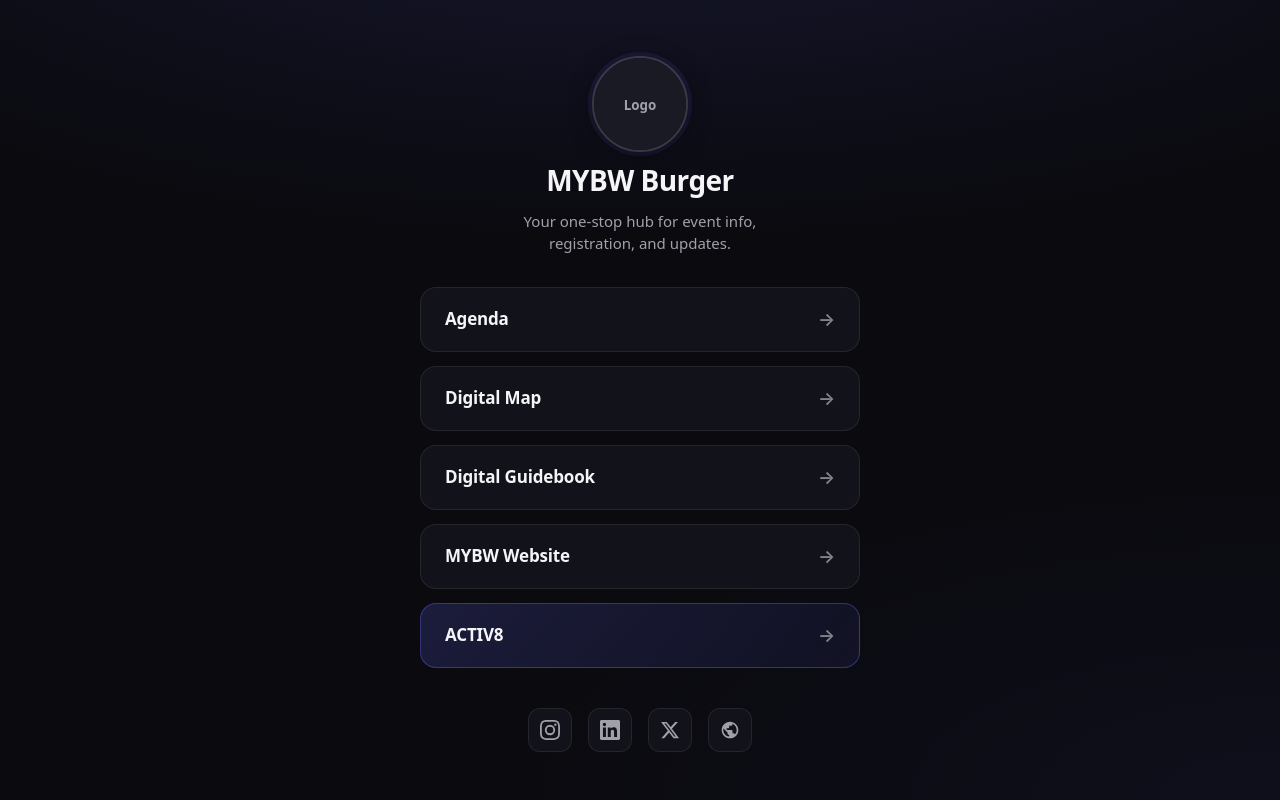
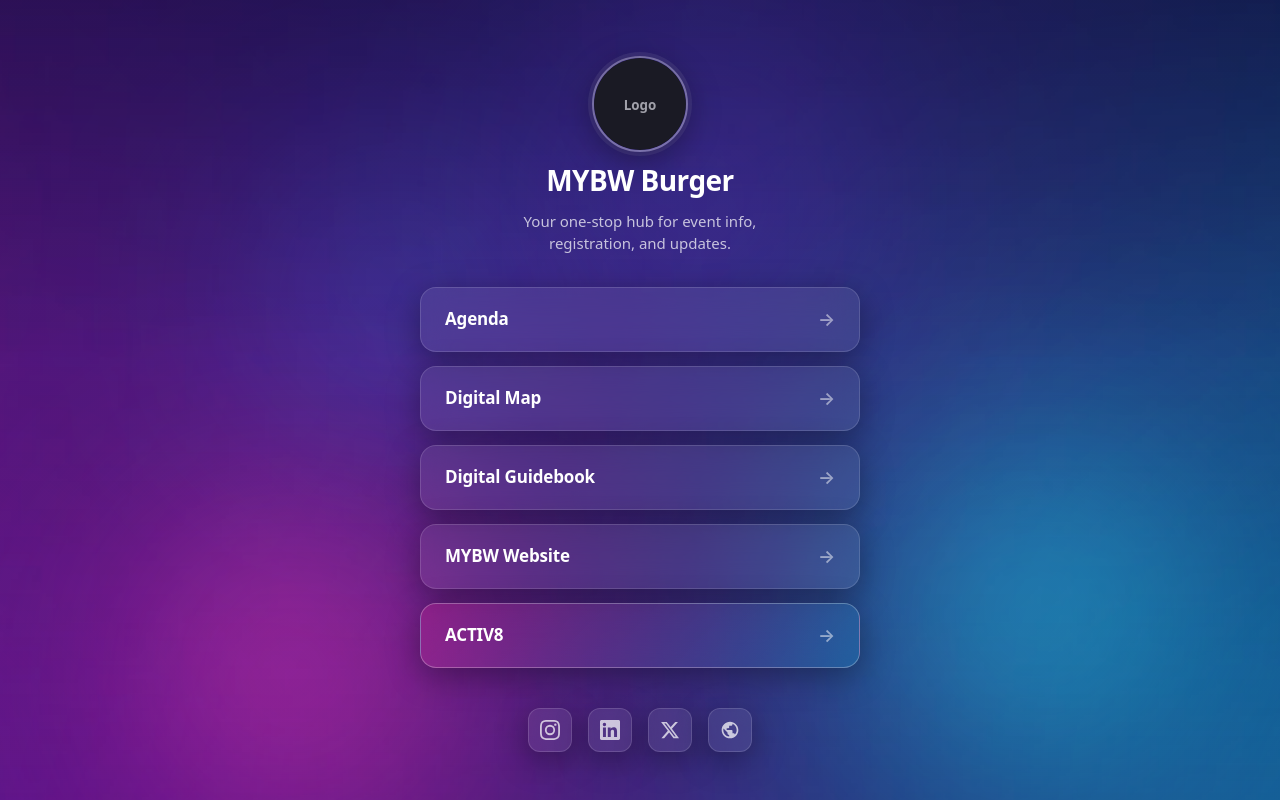
Before and after one commit to koosusan0077/Burger-Menu, a plain HTML site: page index.html in a window 1280 px wide. Drawn offline with Linux system fonts and the light colour scheme.

Commit message:
bg change

```diff
--- a/index.html
+++ b/index.html
@@ -4,11 +4,22 @@
   <meta charset="UTF-8">
   <meta name="viewport" content="width=device-width, initial-scale=1.0">
   <meta name="description" content="Quick links for MYBW Burger — agenda, digital map, guidebook, and more.">
-  <meta name="theme-color" content="#0a0a0f">
+  <meta name="theme-color" content="#050520">
   <title>MYBW Burger — Event Links</title>
   <link rel="stylesheet" href="style.css">
 </head>
 <body>
+  <!-- Animated background: swap assets/background.jpg with your own image if needed -->
+  <div class="bg" aria-hidden="true">
+    <div class="bg__base"></div>
+    <div class="bg__mesh"></div>
+    <div class="bg__orb bg__orb--magenta"></div>
+    <div class="bg__orb bg__orb--cyan"></div>
+    <div class="bg__orb bg__orb--indigo"></div>
+    <div class="bg__orb bg__orb--blue"></div>
+    <div class="bg__veil"></div>
+  </div>
+
   <div class="page">
     <header class="profile">
       <!-- PROFILE IMAGE: Replace src with your logo/photo URL (use a compressed JPG/WebP, ~200px square) -->
--- a/style.css
+++ b/style.css
@@ -3,22 +3,24 @@
    ========================================================================== */
 
 :root {
-  --bg: #0a0a0f;
-  --bg-elevated: #12121a;
-  --bg-hover: #1a1a26;
-  --text: #f5f5f7;
-  --text-muted: #a1a1aa;
-  --accent: #6366f1;
-  --accent-glow: rgba(99, 102, 241, 0.35);
-  --border: rgba(255, 255, 255, 0.08);
-  --border-hover: rgba(255, 255, 255, 0.18);
+  --bg: #050520;
+  --bg-elevated: rgba(255, 255, 255, 0.08);
+  --bg-hover: rgba(255, 255, 255, 0.14);
+  --text: #ffffff;
+  --text-muted: rgba(255, 255, 255, 0.72);
+  --accent: #00d4ff;
+  --accent-secondary: #ff2d9a;
+  --accent-glow: rgba(0, 212, 255, 0.35);
+  --border: rgba(255, 255, 255, 0.14);
+  --border-hover: rgba(255, 255, 255, 0.28);
   --radius-sm: 12px;
   --radius-lg: 16px;
   --radius-full: 9999px;
-  --shadow: 0 4px 24px rgba(0, 0, 0, 0.4);
+  --shadow: 0 8px 32px rgba(0, 0, 0, 0.35);
   --tap-min: 52px;
   --font: system-ui, -apple-system, "Segoe UI", Roboto, "Helvetica Neue", Arial, sans-serif;
   --transition: 180ms ease;
+  --glass-blur: 16px;
 }
 
 *,
@@ -35,20 +37,210 @@
 }
 
 body {
+  position: relative;
   min-height: 100dvh;
   font-family: var(--font);
   font-size: 16px;
   line-height: 1.5;
   color: var(--text);
   background-color: var(--bg);
-  background-image:
-    radial-gradient(ellipse 80% 50% at 50% -20%, rgba(99, 102, 241, 0.15), transparent),
-    radial-gradient(ellipse 60% 40% at 100% 100%, rgba(99, 102, 241, 0.06), transparent);
   -webkit-font-smoothing: antialiased;
   -moz-osx-font-smoothing: grayscale;
 }
 
+/* --------------------------------------------------------------------------
+   Animated flowing background
+   -------------------------------------------------------------------------- */
+
+.bg {
+  position: fixed;
+  inset: 0;
+  z-index: -1;
+  overflow: hidden;
+  background-color: var(--bg);
+}
+
+.bg__base {
+  position: absolute;
+  inset: -22%;
+  background: url("assets/background.jpg") center / cover no-repeat;
+  animation: bg-drift 18s ease-in-out infinite alternate;
+  will-change: transform;
+}
+
+.bg__mesh {
+  position: absolute;
+  inset: -45%;
+  opacity: 0.75;
+  background:
+    radial-gradient(circle at 18% 82%, rgba(255, 45, 154, 0.55) 0%, transparent 42%),
+    radial-gradient(circle at 82% 78%, rgba(0, 212, 255, 0.5) 0%, transparent 40%),
+    radial-gradient(circle at 52% 28%, rgba(72, 52, 220, 0.45) 0%, transparent 46%),
+    radial-gradient(circle at 8% 35%, rgba(0, 102, 255, 0.35) 0%, transparent 38%);
+  filter: blur(40px);
+  mix-blend-mode: screen;
+  animation: mesh-flow 14s ease-in-out infinite;
+  will-change: transform;
+}
+
+.bg__orb {
+  position: absolute;
+  border-radius: 50%;
+  filter: blur(88px);
+  mix-blend-mode: screen;
+  will-change: transform, opacity;
+}
+
+.bg__orb--magenta {
+  width: min(110vw, 480px);
+  height: min(110vw, 480px);
+  left: -22%;
+  bottom: -18%;
+  background: radial-gradient(circle, rgba(255, 45, 154, 0.95) 0%, rgba(255, 45, 154, 0) 62%);
+  animation: flow-magenta 16s ease-in-out infinite;
+}
+
+.bg__orb--cyan {
+  width: min(105vw, 440px);
+  height: min(105vw, 440px);
+  right: -22%;
+  bottom: -14%;
+  background: radial-gradient(circle, rgba(0, 212, 255, 0.9) 0%, rgba(0, 212, 255, 0) 62%);
+  animation: flow-cyan 19s ease-in-out infinite;
+}
+
+.bg__orb--indigo {
+  width: min(115vw, 560px);
+  height: min(80vw, 400px);
+  left: 50%;
+  top: 10%;
+  background: radial-gradient(circle, rgba(58, 42, 180, 0.75) 0%, rgba(58, 42, 180, 0) 65%);
+  animation: flow-indigo 21s ease-in-out infinite;
+}
+
+.bg__orb--blue {
+  width: min(90vw, 360px);
+  height: min(90vw, 360px);
+  left: 35%;
+  bottom: 25%;
+  background: radial-gradient(circle, rgba(0, 102, 255, 0.7) 0%, rgba(0, 102, 255, 0) 65%);
+  animation: flow-blue 17s ease-in-out infinite;
+}
+
+.bg__veil {
+  position: absolute;
+  inset: 0;
+  background:
+    linear-gradient(180deg, rgba(5, 5, 32, 0.28) 0%, rgba(5, 5, 32, 0.04) 45%, rgba(5, 5, 32, 0.16) 100%);
+  pointer-events: none;
+}
+
+@keyframes bg-drift {
+  0% {
+    transform: scale(1.1) translate(3%, 2%) rotate(0deg);
+  }
+  100% {
+    transform: scale(1.22) translate(-6%, -5%) rotate(1.5deg);
+  }
+}
+
+@keyframes mesh-flow {
+  0% {
+    transform: translate(0, 0) rotate(0deg) scale(1);
+  }
+  25% {
+    transform: translate(6%, -8%) rotate(4deg) scale(1.06);
+  }
+  50% {
+    transform: translate(-8%, 6%) rotate(-3deg) scale(1.1);
+  }
+  75% {
+    transform: translate(5%, 7%) rotate(2deg) scale(1.04);
+  }
+  100% {
+    transform: translate(0, 0) rotate(0deg) scale(1);
+  }
+}
+
+@keyframes flow-magenta {
+  0%, 100% {
+    transform: translate(0, 0) scale(1);
+    opacity: 0.65;
+  }
+  20% {
+    transform: translate(22vw, -14vh) scale(1.18);
+    opacity: 0.95;
+  }
+  45% {
+    transform: translate(32vw, 10vh) scale(1.08);
+    opacity: 0.75;
+  }
+  70% {
+    transform: translate(14vw, 22vh) scale(1.22);
+    opacity: 0.9;
+  }
+  85% {
+    transform: translate(-10vw, 8vh) scale(1.05);
+    opacity: 0.7;
+  }
+}
+
+@keyframes flow-cyan {
+  0%, 100% {
+    transform: translate(0, 0) scale(1);
+    opacity: 0.6;
+  }
+  25% {
+    transform: translate(-24vw, -10vh) scale(1.2);
+    opacity: 0.92;
+  }
+  50% {
+    transform: translate(-12vw, 16vh) scale(1.05);
+    opacity: 0.72;
+  }
+  75% {
+    transform: translate(-28vw, 6vh) scale(1.15);
+    opacity: 0.88;
+  }
+}
+
+@keyframes flow-indigo {
+  0%, 100% {
+    transform: translate(-50%, 0) scale(1);
+    opacity: 0.55;
+  }
+  33% {
+    transform: translate(-38%, -12vh) scale(1.16);
+    opacity: 0.82;
+  }
+  66% {
+    transform: translate(-58%, 14vh) scale(1.1);
+    opacity: 0.7;
+  }
+}
+
+@keyframes flow-blue {
+  0%, 100% {
+    transform: translate(0, 0) scale(1);
+    opacity: 0.5;
+  }
+  30% {
+    transform: translate(-18vw, -16vh) scale(1.2);
+    opacity: 0.78;
+  }
+  60% {
+    transform: translate(16vw, 12vh) scale(1.12);
+    opacity: 0.85;
+  }
+  85% {
+    transform: translate(-8vw, 18vh) scale(0.95);
+    opacity: 0.6;
+  }
+}
+
 .page {
+  position: relative;
+  z-index: 1;
   width: 100%;
   max-width: 480px;
   margin: 0 auto;
@@ -77,8 +269,8 @@
   height: 96px;
   border-radius: var(--radius-full);
   object-fit: cover;
-  border: 2px solid var(--border-hover);
-  box-shadow: var(--shadow), 0 0 0 4px rgba(99, 102, 241, 0.12);
+  border: 2px solid rgba(255, 255, 255, 0.35);
+  box-shadow: var(--shadow), 0 0 0 4px rgba(255, 255, 255, 0.08);
 }
 
 .profile__title {
@@ -114,12 +306,15 @@
   padding: 1rem 1.25rem;
   border-radius: var(--radius-lg);
   background: var(--bg-elevated);
+  backdrop-filter: blur(var(--glass-blur));
+  -webkit-backdrop-filter: blur(var(--glass-blur));
   border: 1px solid var(--border);
   color: var(--text);
   font-size: 1rem;
   font-weight: 600;
   text-decoration: none;
   letter-spacing: -0.01em;
+  box-shadow: var(--shadow);
   transition:
     background var(--transition),
     border-color var(--transition),
@@ -142,8 +337,8 @@
 }
 
 .link-btn--accent {
-  background: linear-gradient(135deg, rgba(99, 102, 241, 0.2), rgba(99, 102, 241, 0.08));
-  border-color: rgba(99, 102, 241, 0.4);
+  background: linear-gradient(135deg, rgba(255, 45, 154, 0.22), rgba(0, 212, 255, 0.14));
+  border-color: rgba(255, 255, 255, 0.28);
 }
 
 @media (hover: hover) {
@@ -159,9 +354,9 @@
   }
 
   .link-btn--accent:hover {
-    background: linear-gradient(135deg, rgba(99, 102, 241, 0.3), rgba(99, 102, 241, 0.12));
-    border-color: rgba(99, 102, 241, 0.6);
-    box-shadow: 0 0 20px var(--accent-glow);
+    background: linear-gradient(135deg, rgba(255, 45, 154, 0.32), rgba(0, 212, 255, 0.22));
+    border-color: rgba(255, 255, 255, 0.4);
+    box-shadow: 0 0 28px var(--accent-glow);
   }
 }
 
@@ -196,7 +391,10 @@
   border-radius: var(--radius-sm);
   color: var(--text-muted);
   background: var(--bg-elevated);
+  backdrop-filter: blur(var(--glass-blur));
+  -webkit-backdrop-filter: blur(var(--glass-blur));
   border: 1px solid var(--border);
+  box-shadow: var(--shadow);
   transition:
     color var(--transition),
     background var(--transition),
@@ -250,6 +448,16 @@
 
 /* Respect reduced motion preferences */
 @media (prefers-reduced-motion: reduce) {
+  .bg__base,
+  .bg__mesh,
+  .bg__orb {
+    animation: none !important;
+  }
+
+  .bg__orb--indigo {
+    transform: translateX(-50%);
+  }
+
   *,
   *::before,
   *::after {
```
Also changed, not shown: assets/background.jpg (added).
